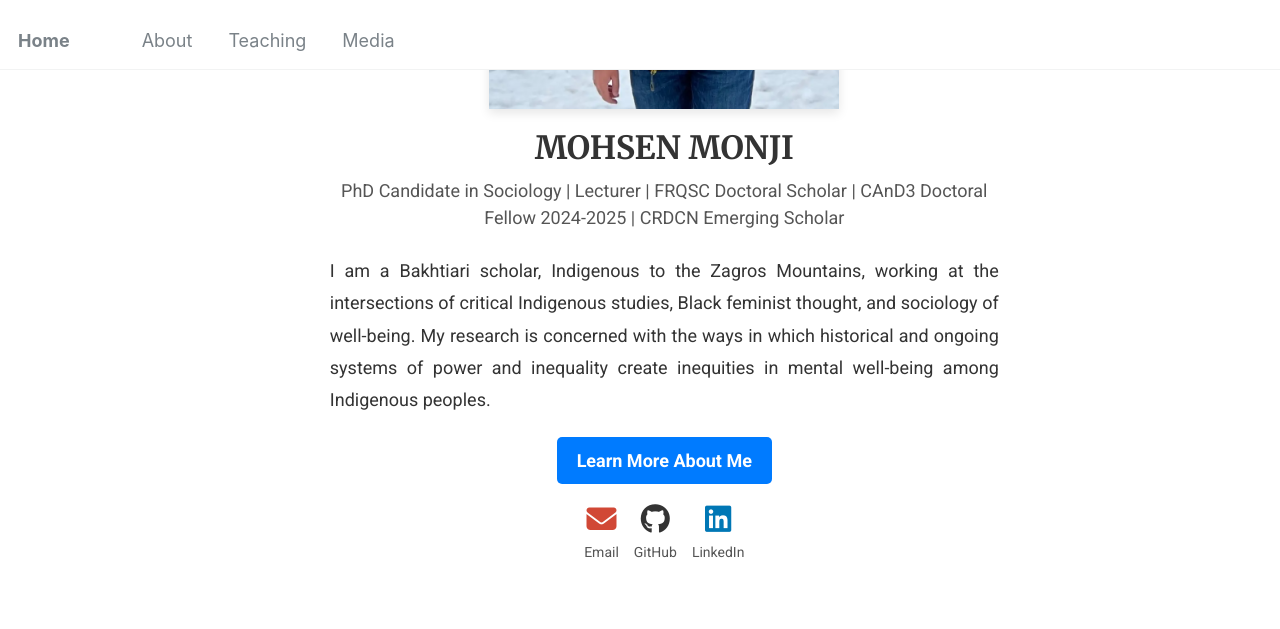
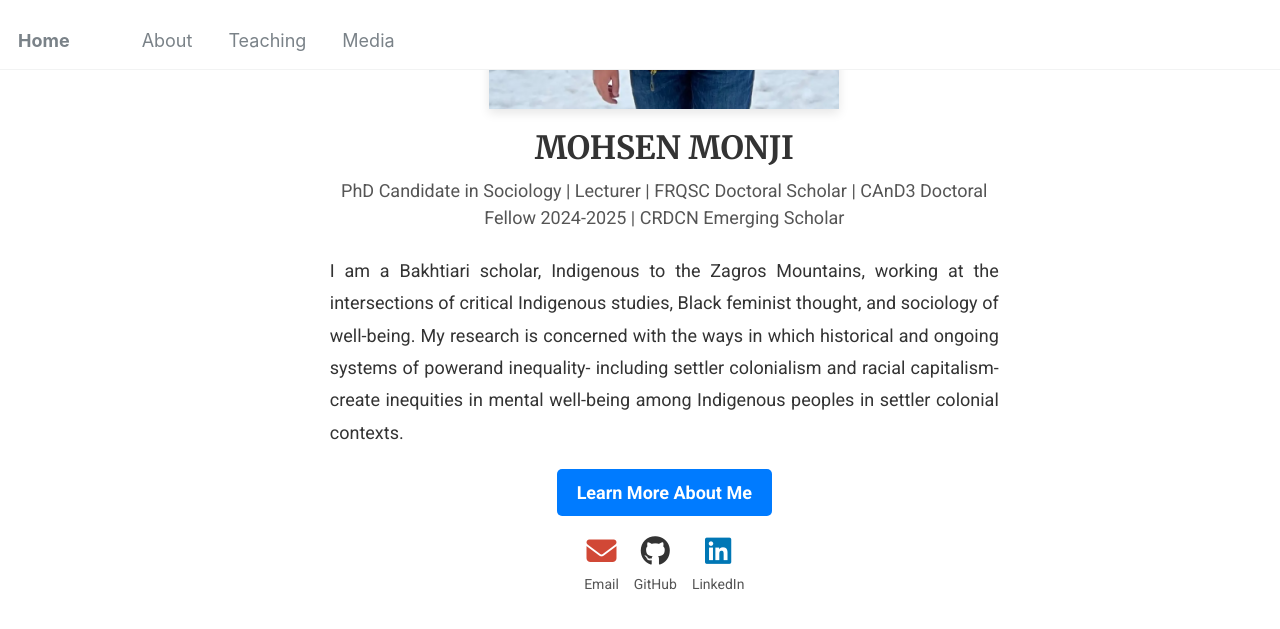
Before and after one commit to Mohsnmonji/mohsnmonji.github.io, a Jekyll site: the page built from _pages/front.md, in a window 1280 px wide and 900 px high, scrolled down 458 px. Shown: the top 629 px of the window. Built offline with Jekyll 4.4.1, drawn with Linux system fonts in a browser that asks for light colours.

Commit message:
Update front.md

```diff
--- a/_pages/front.md
+++ b/_pages/front.md
@@ -27,7 +27,7 @@ hide_avatar: true
 
   <!-- Description -->
 <p style="font-size:18px; color:#333; text-align:justify; line-height:1.8; margin:20px 0;">
- I am a Bakhtiari scholar, Indigenous to the Zagros Mountains, working at the intersections of critical Indigenous studies, Black feminist thought, and sociology of well-being. My research is concerned with the ways in which historical and ongoing systems of power and inequality create inequities in mental well-being among Indigenous peoples.
+ I am a Bakhtiari scholar, Indigenous to the Zagros Mountains, working at the intersections of critical Indigenous studies, Black feminist thought, and sociology of well-being. My research is concerned with the ways in which historical and ongoing systems of powerand inequality- including settler colonialism and racial capitalism- create inequities in mental well-being among Indigenous peoples in settler colonial contexts.
 
 <p style="font-size:18px; color:#333; text-align:justify; line-height:1.8; margin:20px 0;">
 
```
